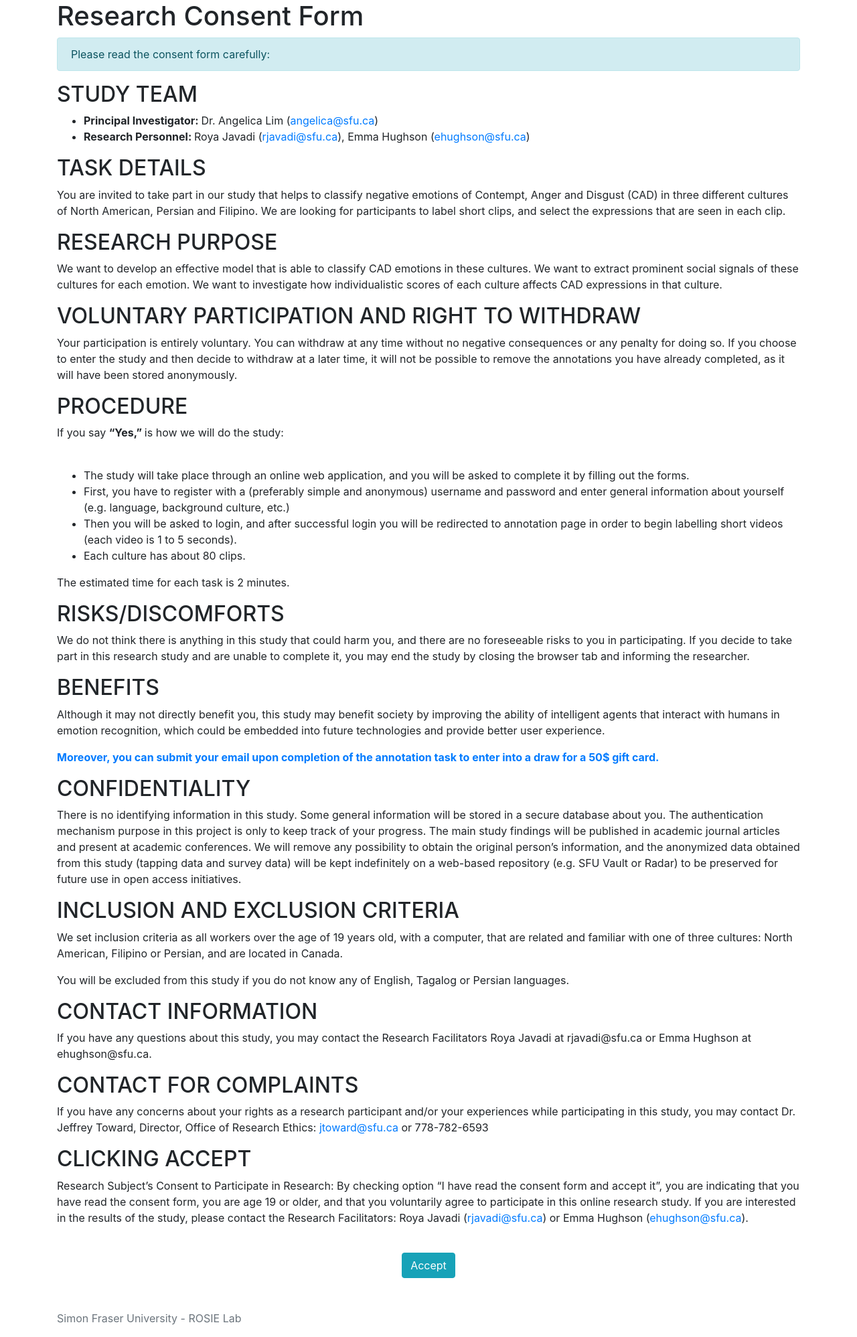
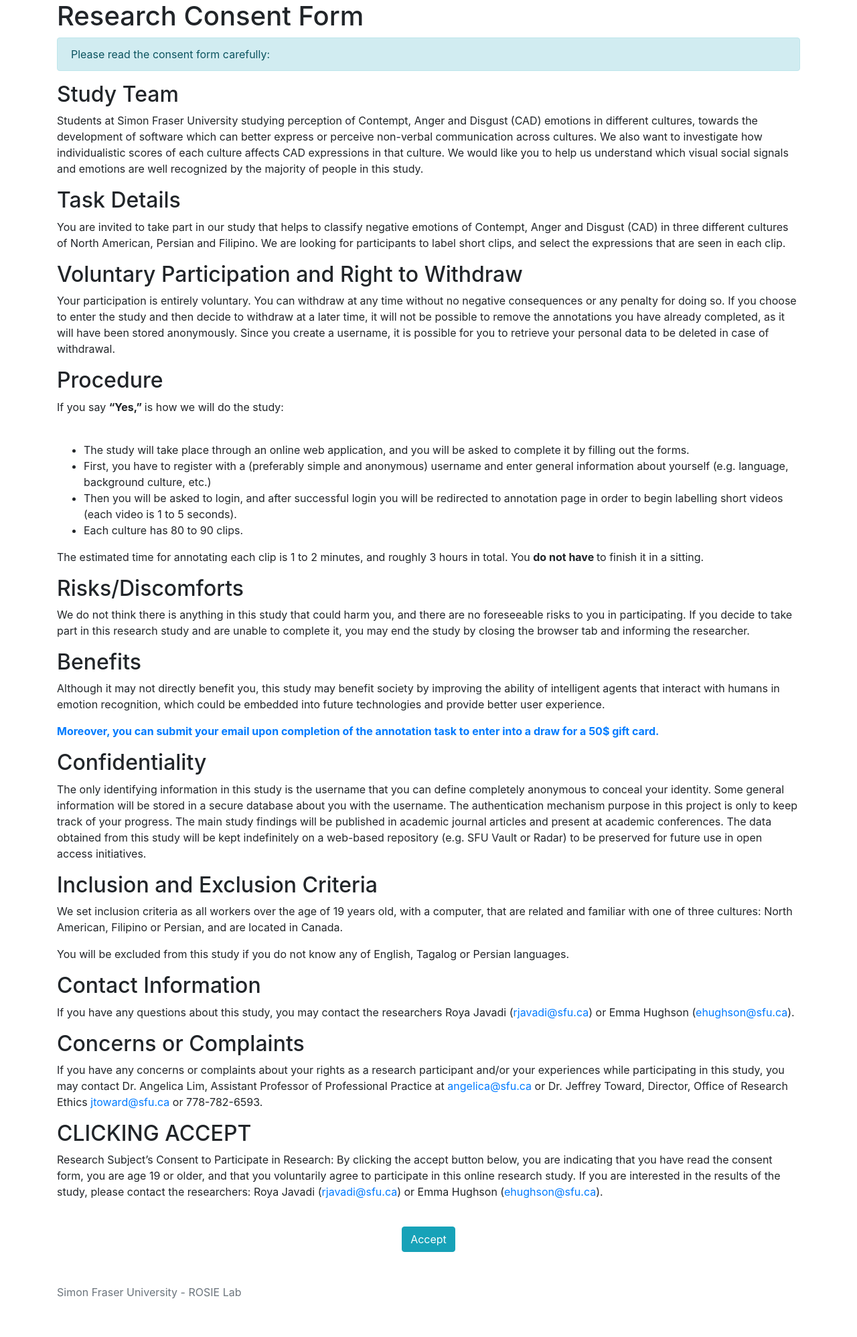
Before and after one commit to rjavadi/interface, a Flask app: page /consent_form in a window 1280 px wide. Shown: the whole page at 67% size. After the commit the page ends 1940 px from the top, so only its background shows below. Run offline with Flask 2, Linux system fonts and the light colour scheme; some libraries are stand-ins or nearby versions.

Commit message:
Updated consent_form.html

```diff
--- a/templates/consent_form.html
+++ b/templates/consent_form.html
@@ -13,58 +13,57 @@
 <div class="container">
     <h1> Research Consent Form </h1>
     <div class="alert alert-info" role="alert">Please read the consent form carefully:</div>
-    <h2>STUDY TEAM</h2>
-    <ul>
-        <li><b>Principal Investigator: </b> Dr. Angelica Lim (<a href="mailto:angelica@sfu.ca">angelica@sfu.ca</a>)</li>
-        <li><b>Research Personnel: </b> Roya Javadi (<a href="mailto:angelica@sfu.ca">rjavadi@sfu.ca</a>), Emma Hughson
-            (<a href="mailto:angelica@sfu.ca">ehughson@sfu.ca</a>)
-        </li>
+    <h2>Study Team</h2>
 
-    </ul>
-    <h2>TASK DETAILS</h2>
+    <p> Students at Simon Fraser University studying perception of Contempt, Anger and Disgust (CAD) emotions in
+        different cultures, towards the development of software which can better express or perceive non-verbal
+        communication across cultures. We also want to investigate how individualistic scores of each culture affects
+        CAD expressions in that culture. We would like you to help us understand which visual social signals and
+        emotions are well recognized by the majority of people in this study.<br>
+    </p>
+
+
+    <h2>Task Details</h2>
     <p>You are invited to take part in our study that helps to classify negative emotions of Contempt, Anger and Disgust
         (CAD) in three different cultures of North American, Persian and Filipino. We are looking for participants to
         label short clips, and select the expressions that are seen in each clip.
     </p>
 
-    <h2>RESEARCH PURPOSE</h2>
-    <p> We want to develop an effective model that is able to classify CAD emotions in these cultures. We want to
-        extract
-        prominent social signals of these cultures for each emotion. We want to investigate how individualistic scores
-        of each culture affects CAD expressions in that culture.
+
+    <h2>Voluntary Participation and Right to Withdraw</h2>
+    <p> Your participation is entirely voluntary. You can withdraw at any time without no negative consequences or any
+        penalty for doing so. If you choose to enter the study and then decide to withdraw at a later time, it will not
+        be possible to remove the annotations you have already completed, as it will have been stored anonymously. Since
+        you create a username, it is possible for you to retrieve your personal data to be deleted in case of
+        withdrawal.
     </p>
 
-    <h2>VOLUNTARY PARTICIPATION AND RIGHT TO WITHDRAW</h2>
-    <p> Your participation is entirely voluntary. You can withdraw at any time without no negative consequences or any
-        penalty for doing so. If you choose to enter the study and then decide to withdraw at a later time, it will not
-        be possible to remove the annotations you have already completed, as it will have been stored anonymously.
-    </p>
-
-    <h2>PROCEDURE</h2>
+    <h2>Procedure</h2>
     <p>If you say <b>“Yes,” </b> is how we will do the study: </p>
     <br>
     <ul>
         <li>The study will take place through an online web application, and you will be asked to complete it by filling
             out the forms.
         </li>
-        <li>First, you have to register with a (preferably simple and anonymous) username and password and enter general
+        <li>First, you have to register with a (preferably simple and anonymous) username and enter general
             information about yourself (e.g. language, background culture, etc.)
         </li>
         <li>Then you will be asked to login, and after successful login you will be redirected to annotation page in
             order to begin labelling short videos (each video is 1 to 5 seconds).
         </li>
-        <li>Each culture has about 80 clips.</li>
+        <li>Each culture has 80 to 90 clips.</li>
     </ul>
 
-    <p>The estimated time for each task is 2 minutes.
+    <p>The estimated time for annotating each clip is 1 to 2 minutes, and roughly 3 hours in total. You <b>do not
+        have </b> to finish it in a sitting.
     </p>
 
-    <h2>RISKS/DISCOMFORTS</h2>
+    <h2>Risks/Discomforts</h2>
     <p>We do not think there is anything in this study that could harm you, and there are no foreseeable risks to you in
         participating. If you decide to take part in this research study and are unable to complete it, you may end the
         study by closing the browser tab and informing the researcher. </p>
 
-    <h2>BENEFITS</h2>
+    <h2>Benefits</h2>
     <p>Although it may not directly benefit you, this study may benefit society by improving the ability of intelligent
         agents that interact with humans in emotion recognition, which could be embedded into future technologies and
         provide better user experience.
@@ -73,18 +72,17 @@
         a draw for a 50$ gift
         card.</b></p>
 
-    <h2>CONFIDENTIALITY</h2>
+    <h2>Confidentiality</h2>
     <p>
-        There is no identifying information in this study. Some general information will be stored in a secure database
-        about you. The authentication mechanism purpose in this project is only to keep track of your progress. The main
-        study findings will be published in academic journal articles and present at academic conferences. We will
-        remove any possibility to obtain the original person’s information, and the anonymized data obtained from this
-        study (tapping data and survey data) will be kept indefinitely on a web-based repository (e.g. SFU Vault or
-        Radar) to be preserved for future use in open access initiatives.
-
+        The only identifying information in this study is the username that you can define completely anonymous to
+        conceal your identity. Some general information will be stored in a secure database about you with the username.
+        The authentication mechanism purpose in this project is only to keep track of your progress. The main study
+        findings will be published in academic journal articles and present at academic conferences. The data obtained
+        from this study will be kept indefinitely on a web-based repository (e.g. SFU Vault or Radar) to be preserved
+        for future use in open access initiatives.
     </p>
 
-    <h2>INCLUSION AND EXCLUSION CRITERIA</h2>
+    <h2>Inclusion and Exclusion Criteria</h2>
     <p>We set inclusion criteria as all workers over the age of 19 years old, with a computer, that are related and
         familiar with one of three cultures: North American, Filipino or Persian, and are located in Canada.</p>
     <p>
@@ -92,35 +90,36 @@
 
     </p>
 
-    <h2>CONTACT INFORMATION</h2>
-    <p>If you have any questions about this study, you may contact the Research Facilitators Roya Javadi at
-        rjavadi@sfu.ca or Emma Hughson at ehughson@sfu.ca.
+    <h2>Contact Information</h2>
+    <p>If you have any questions about this study, you may contact the researchers Roya Javadi (<a
+            href="mailto:rjavadi@sfu.ca">rjavadi@sfu.ca</a>) or Emma Hughson (<a href="mailto:ehughson@sfu.ca">ehughson@sfu.ca</a>).
     </p>
 
-    <h2>CONTACT FOR COMPLAINTS
-    </h2>
-    <p>If you have any concerns about your rights as a research participant and/or your experiences while participating
-        in this study, you may contact Dr. Jeffrey Toward, Director, Office of Research Ethics: <a
-                href="mailto:angelica@sfu.ca">jtoward@sfu.ca</a> or
-        778-782-6593
+    <h2>Concerns or Complaints</h2>
+    <p>If you have any concerns or complaints about your rights as a research participant and/or your experiences while
+        participating in this study, you may contact Dr. Angelica Lim, Assistant Professor of Professional Practice at
+        <a href="mailto:angelica@sfu.ca"> angelica@sfu.ca </a>or Dr. Jeffrey Toward, Director, Office of Research Ethics
+        <a href="mailto:jtoward@sfu.ca">jtoward@sfu.ca </a> or 778-782-6593.
     </p>
 
     <h2>CLICKING ACCEPT</h2>
-    <p>Research Subject’s Consent to Participate in Research: By checking option “I have read the consent form and
-        accept it”, you are indicating that you have read the consent form, you are age 19 or older, and that you
-        voluntarily agree to participate in this online research study. If you are interested in the results of the
-        study, please contact the Research Facilitators: Roya Javadi (<a
-                href="mailto:angelica@sfu.ca">rjavadi@sfu.ca</a>) or Emma Hughson (<a href="mailto:angelica@sfu.ca">ehughson@sfu.ca</a>).
+    <p>
+        Research Subject’s Consent to Participate in Research: By clicking the accept button below, you are indicating
+        that you have read the consent form, you are age 19 or older, and that you voluntarily agree to participate in
+        this online research study. If you are interested in the results of the study, please contact the researchers:
+        Roya Javadi (<a
+            href="mailto:rjavadi@sfu.ca">rjavadi@sfu.ca</a>) or Emma Hughson (<a href="mailto:ehughson@sfu.ca">ehughson@sfu.ca</a>).
+
     </p>
 </div>
 
 <br>
 
 <div class="row justify-content-center">
-        <form action="{{ url_for('home') }}">
-            <input type="submit" value="Accept" class="btn btn-info"/>
-        </form>
-    </div>
+    <form action="{{ url_for('home') }}">
+        <input type="submit" value="Accept" class="btn btn-info"/>
+    </form>
+</div>
 
 <br>
 <br>
--- a/utils.py
+++ b/utils.py
@@ -47,7 +47,3 @@ def get_completed_videos(culture, annotated_videos):
     all = len(glob.glob("./static/" + base_dir + "*.mp4"))
     completed = len(set(annotated_videos))
     return "{} out of {} clips completed.".format(completed, all)
-
-
-for i,e in enumerate(english_fe):
-    print(i, e)
```
